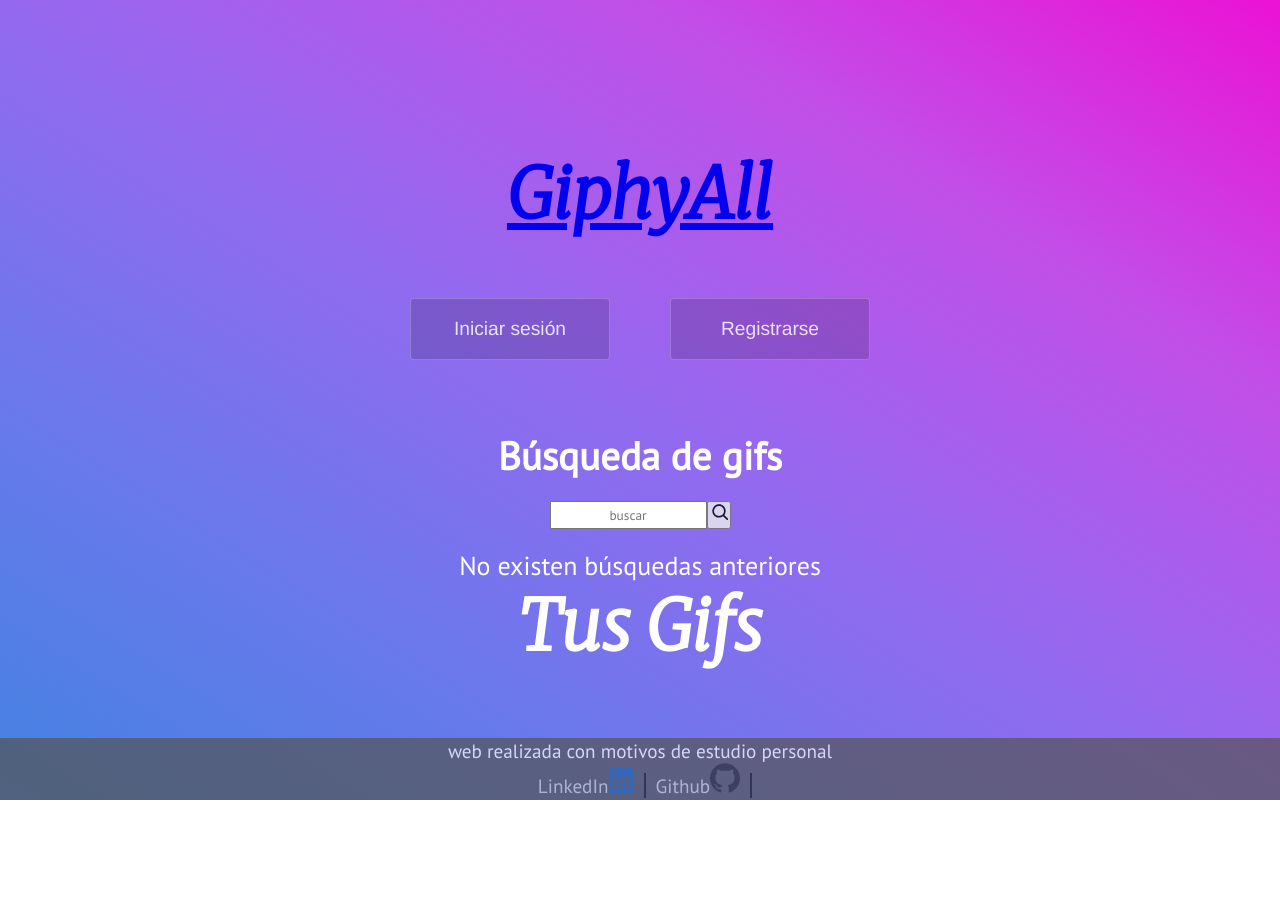
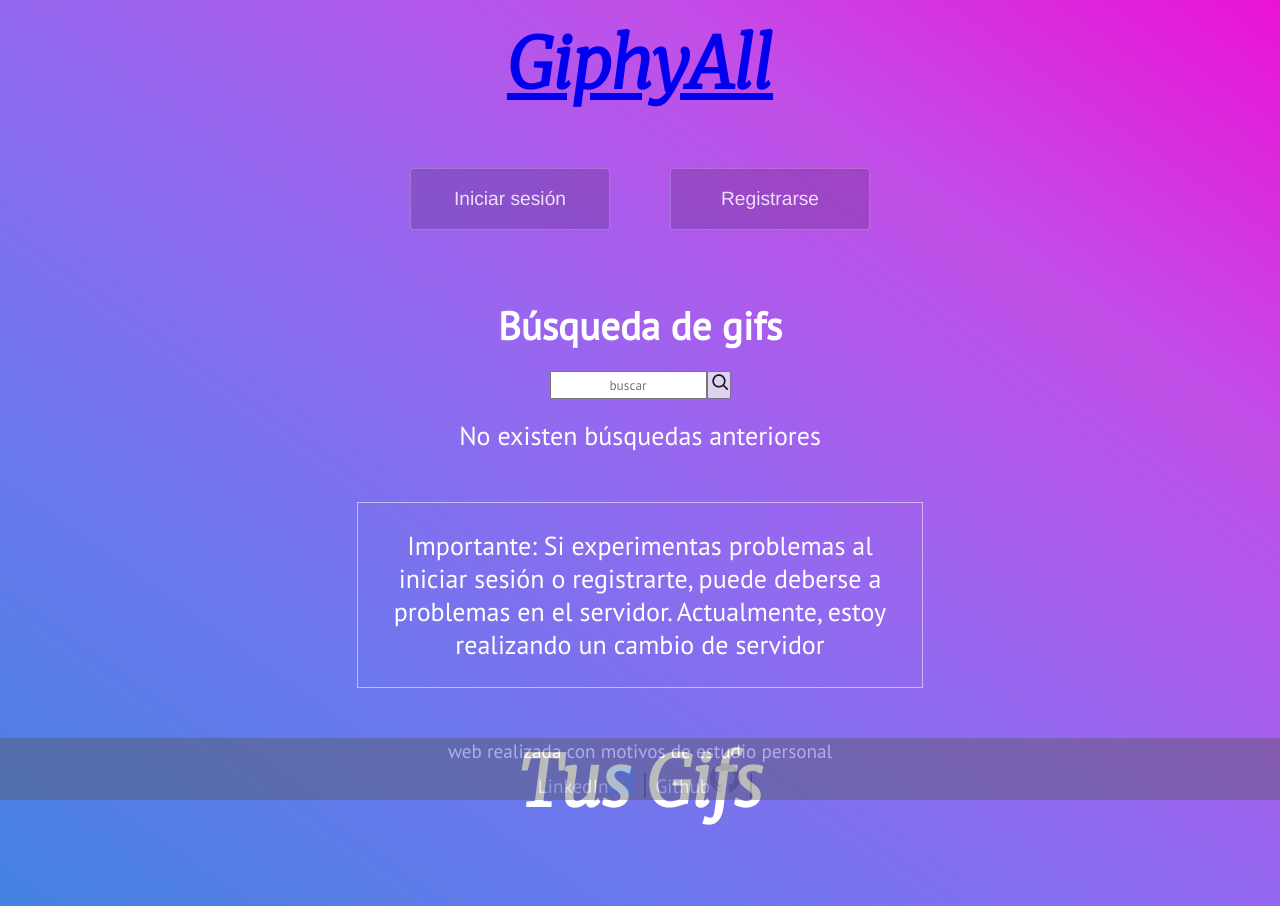
Before and after one commit to Dbaljeet/GiphyAllWeb, a React (Vite) app in the folder GiphyAll/: page /favs in a window 1280 px wide. Before the commit the page ends 800 px from the top, so only its background shows below. Built offline with nearby package versions, Linux system fonts and the light colour scheme.

Commit message:
[Fix] Invisible button in Gif(fav) / Footer height [Add] msg error backend

```diff
--- a/GiphyAll/src/App.css
+++ b/GiphyAll/src/App.css
@@ -1,4 +1,4 @@
-*{
+* {
   font-family: 'PT Sans', sans-serif;
 }
 
@@ -6,30 +6,37 @@
   text-align: center;
 }
 
-html{
+html {
   scroll-behavior: smooth;
 }
 
-h1{
+h1 {
   transition: all 1s;
   font-size: 70px;
   font-family: 'Merriweather', serif;
   margin: 0;
 }
 
-h1:hover{
-  -webkit-box-shadow: 3px 20px 12px 4px rgba(0,0,0,0.21);
-  -moz-box-shadow: 3px 20px 12px 4px rgba(0,0,0,0.21);
-  box-shadow: 3px 20px 12px 4px rgba(0,0,0,0.21);
+h1:hover {
+  -webkit-box-shadow: 3px 20px 12px 4px rgba(0, 0, 0, 0.21);
+  -moz-box-shadow: 3px 20px 12px 4px rgba(0, 0, 0, 0.21);
+  box-shadow: 3px 20px 12px 4px rgba(0, 0, 0, 0.21);
 }
 
-.SearchElement{
+.SearchElement {
   font-family: 'Merriweather', serif;
   text-decoration: 5px underline #fff;
 }
 
 .App-content {
-  background-image: linear-gradient(to right top, #4382e0, #6979ec, #9469ef, #c14fe8, #eb12d5);
+  background-image: linear-gradient(
+    to right top,
+    #4382e0,
+    #6979ec,
+    #9469ef,
+    #c14fe8,
+    #eb12d5
+  );
   min-height: 100vh;
   display: flex;
   flex-direction: column;
@@ -39,18 +46,18 @@ h1:hover{
   color: white;
 }
 
-@media screen and (max-width:500px){
-  .App-content{
-    justify-content: flex-start
+@media screen and (max-width: 500px) {
+  .App-content {
+    justify-content: flex-start;
   }
 }
 
-input{
+input {
   text-align: center;
 }
 
-input:focus{
-  border:none;
+input:focus {
+  border: none;
   outline: none;
   background-color: rgb(172, 172, 172);
 }
@@ -59,20 +66,20 @@ input:focus{
 
 */
 
-form{
+form {
   padding: 20px;
   display: flex;
 }
 
-button{
-  opacity: .8;
+button {
+  opacity: 0.8;
 }
 
-button:hover{
+button:hover {
   opacity: 1;
 }
 
-button>img{
+button > img {
   cursor: pointer;
   width: 20px;
 }
--- a/GiphyAll/src/components/Footer/index.jsx
+++ b/GiphyAll/src/components/Footer/index.jsx
@@ -1,8 +1,8 @@
-import React from "react";
-import Github from "../../assets/Github";
-import Linkedin from "../../assets/Linkedin";
+import React from 'react'
+import Github from '../../assets/Github'
+import Linkedin from '../../assets/Linkedin'
 
-import styled from "styled-components";
+import styled from 'styled-components'
 const FooterSection = styled.footer`
   position: fixed;
   bottom: 0%;
@@ -10,21 +10,21 @@ const FooterSection = styled.footer`
   width: 100%;
   display: flex-box;
   background-color: #555555;
-  opacity: 0.7;
+  opacity: 0.4;
   &:hover {
     opacity: 1;
   }
 
-  & > a{
+  & > a {
     text-decoration: none;
     color: #fff;
     border-right: 2px solid #000;
 
     padding: 0px 10px;
     font-size: 1.2rem;
-    opacity:.7;
-    &:hover{
-      opacity:1;
+    opacity: 0.7;
+    &:hover {
+      opacity: 1;
     }
 
     & > img {
@@ -34,11 +34,17 @@ const FooterSection = styled.footer`
   & > p {
     font-size: 1.2rem;
   }
-`;
+`
 
+const Section = styled.section`
+  width: 100%;
+  height: 10vh;
+  position: relative;
+`
 const Footer = () => {
   return (
     <>
+      <Section>
         <FooterSection>
           <p>web realizada con motivos de estudio personal</p>
 
@@ -60,8 +66,9 @@ const Footer = () => {
             <Github width="30px"></Github>
           </a>
         </FooterSection>
+      </Section>
     </>
-  );
-};
+  )
+}
 
-export default Footer;
+export default Footer
--- a/GiphyAll/src/components/Gif/Gif.jsx
+++ b/GiphyAll/src/components/Gif/Gif.jsx
@@ -13,6 +13,7 @@ import {
   ButtonFav,
   Go2
 } from './styles'
+
 import { ModalPortalGif } from '../modal/GifModal'
 
 import { Link } from 'wouter'
--- a/GiphyAll/src/components/Gif/styles.jsx
+++ b/GiphyAll/src/components/Gif/styles.jsx
@@ -82,6 +82,11 @@ export const ButtonFav = styled.button`
   background-color: transparent;
   border: none;
   cursor: pointer;
+  @media (max-width: 500px) {
+    & > svg {
+      opacity: 1;
+    }
+  }
 `
 
 export const Go2 = styled.button`
--- a/GiphyAll/src/components/Principal/index.jsx
+++ b/GiphyAll/src/components/Principal/index.jsx
@@ -24,6 +24,15 @@ const Favs = styled.a`
     border-radius: 20px 0 0 20px;
   }
 `
+const Msg = styled.p`
+  border: 1px solid #fff8;
+  width: 40%;
+  padding: 2%;
+  margin: 50px 0;
+  @media (max-width: 600px) {
+    width: auto;
+  }
+`
 
 const Principal = () => {
   const [keyword, setKeyword] = useState('')
@@ -44,11 +53,18 @@ const Principal = () => {
       {word !== '' && word !== null ? (
         <OldSearch word={word}></OldSearch>
       ) : (
-        <p>No existen búsquedas anteriores</p>
+        <>
+          <p>No existen búsquedas anteriores</p>
+          <Msg>
+            Importante: Si experimentas problemas al iniciar sesión o
+            registrarte, puede deberse a problemas en el servidor. Actualmente,
+            estoy realizando un cambio de servidor
+          </Msg>
+        </>
       )}
       {isLogin && (
-        <Link title="Ver tus gifs favoritos" to="/favs">
-          <Favs>
+        <Link to="/favs">
+          <Favs title="Ver tus gifs favoritos">
             <Heart />
           </Favs>
         </Link>
```
Lines whose indentation alone changed are shown as unchanged.
